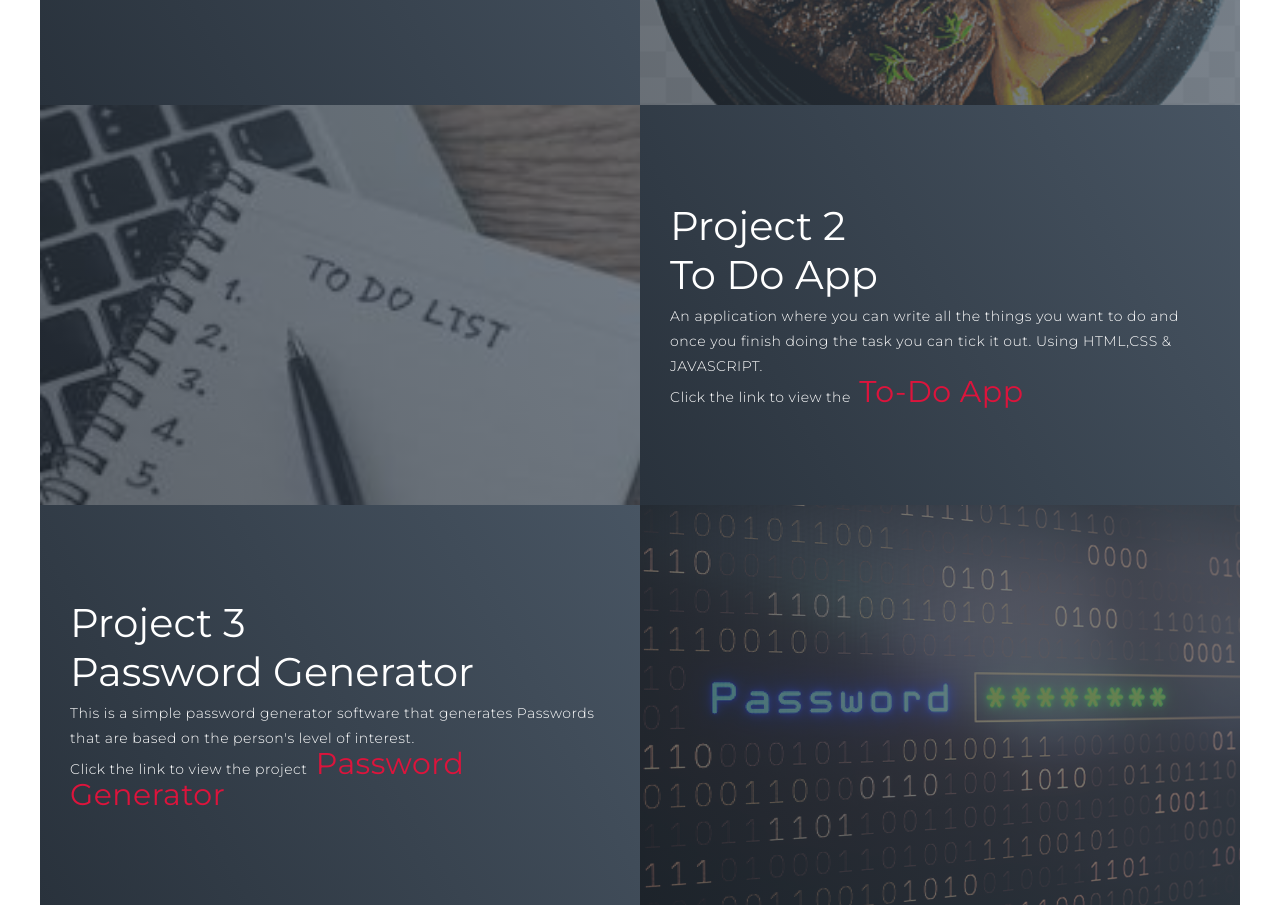
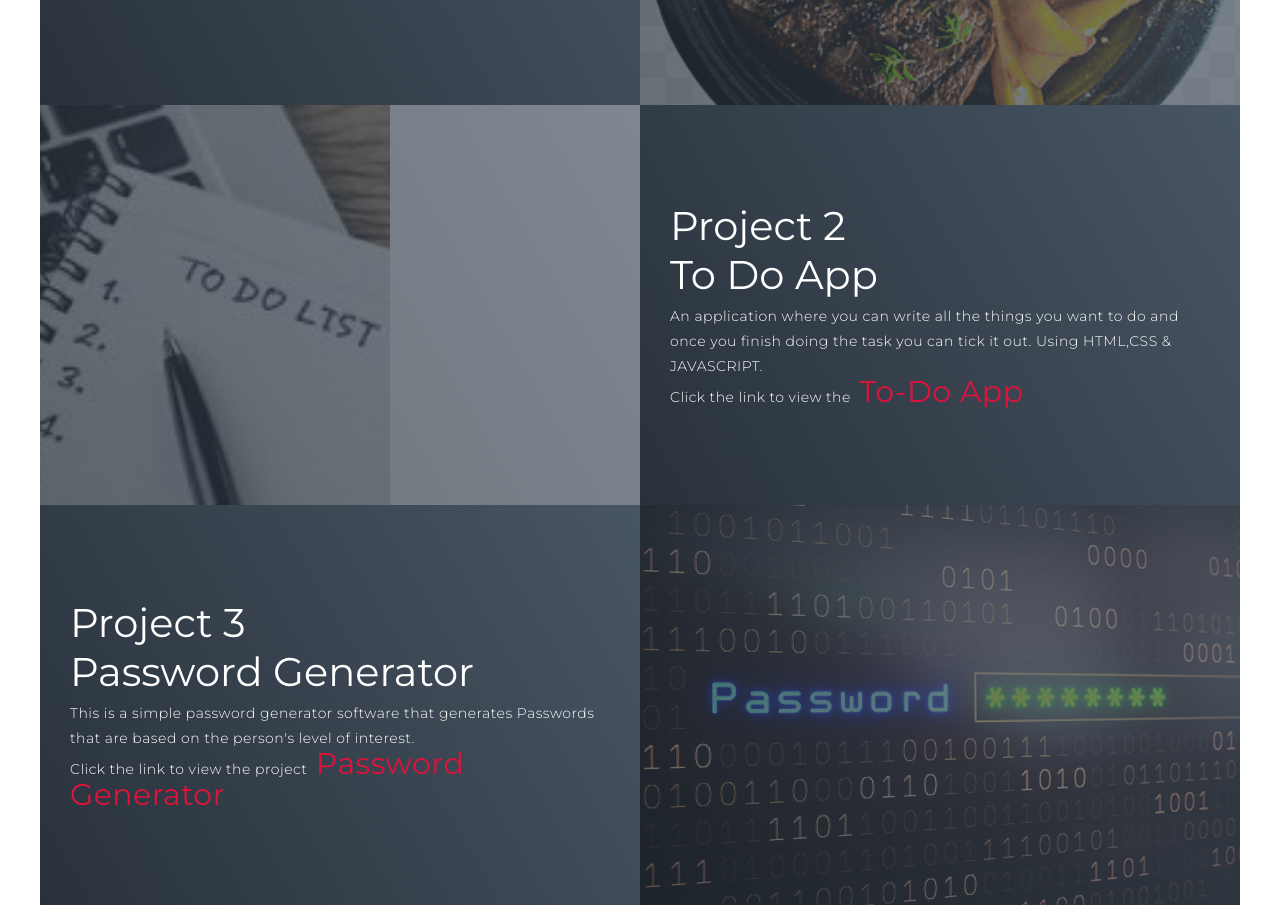
Before and after one commit to wokabi7/Profolio, a plain HTML site: page profolio/index.html in a window 1280 px wide. Shown: the part 2118-3023 px from the top of the page. Drawn offline with Linux system fonts and the light colour scheme; a script that the page names is missing.

Commit message:
Update index.html

```diff
--- a/profolio/index.html
+++ b/profolio/index.html
@@ -128,7 +128,7 @@
               </p>
             </div>
             <div class="project-img">
-              <img src="img/todo.jpeg" alt="img" />
+              <img src="img/todo.jpeg" style="width: 350px" alt="img" />
             </div>
           </div>
           <!--End of To-Do App-->
```
